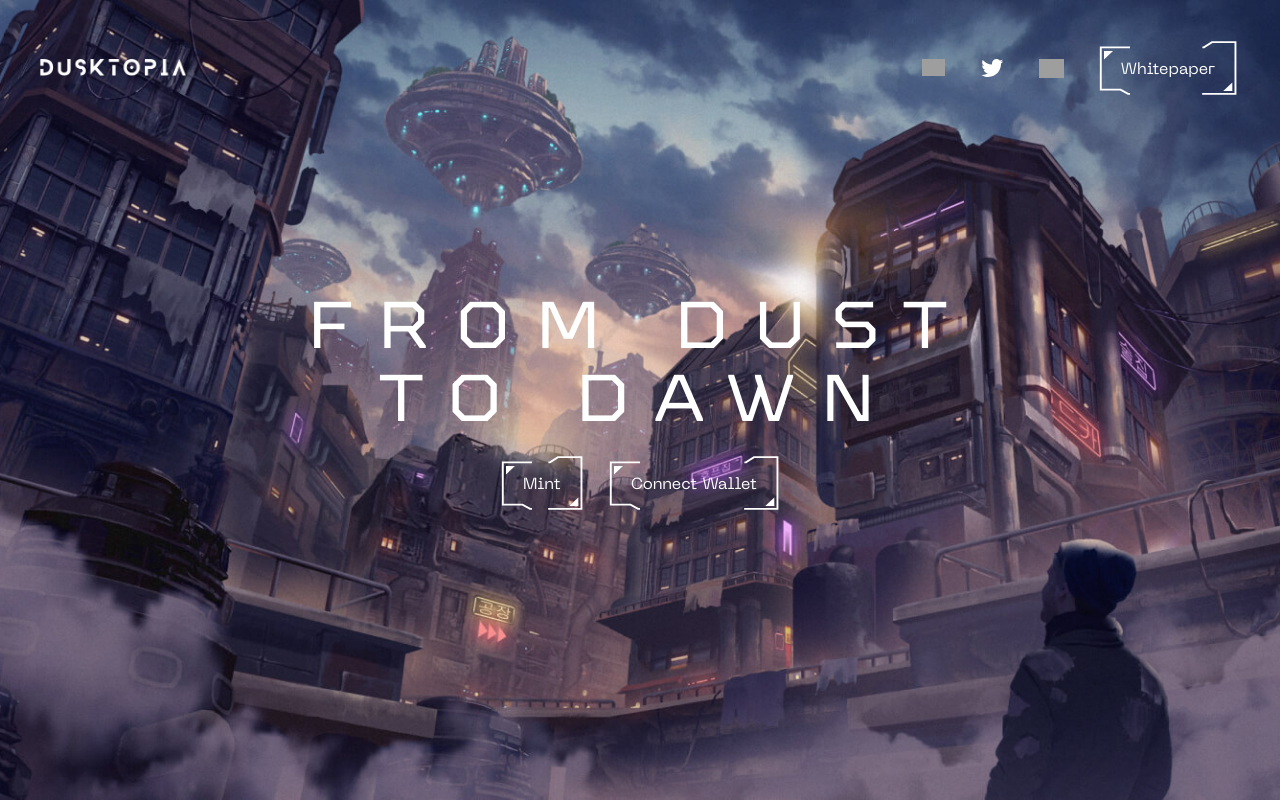
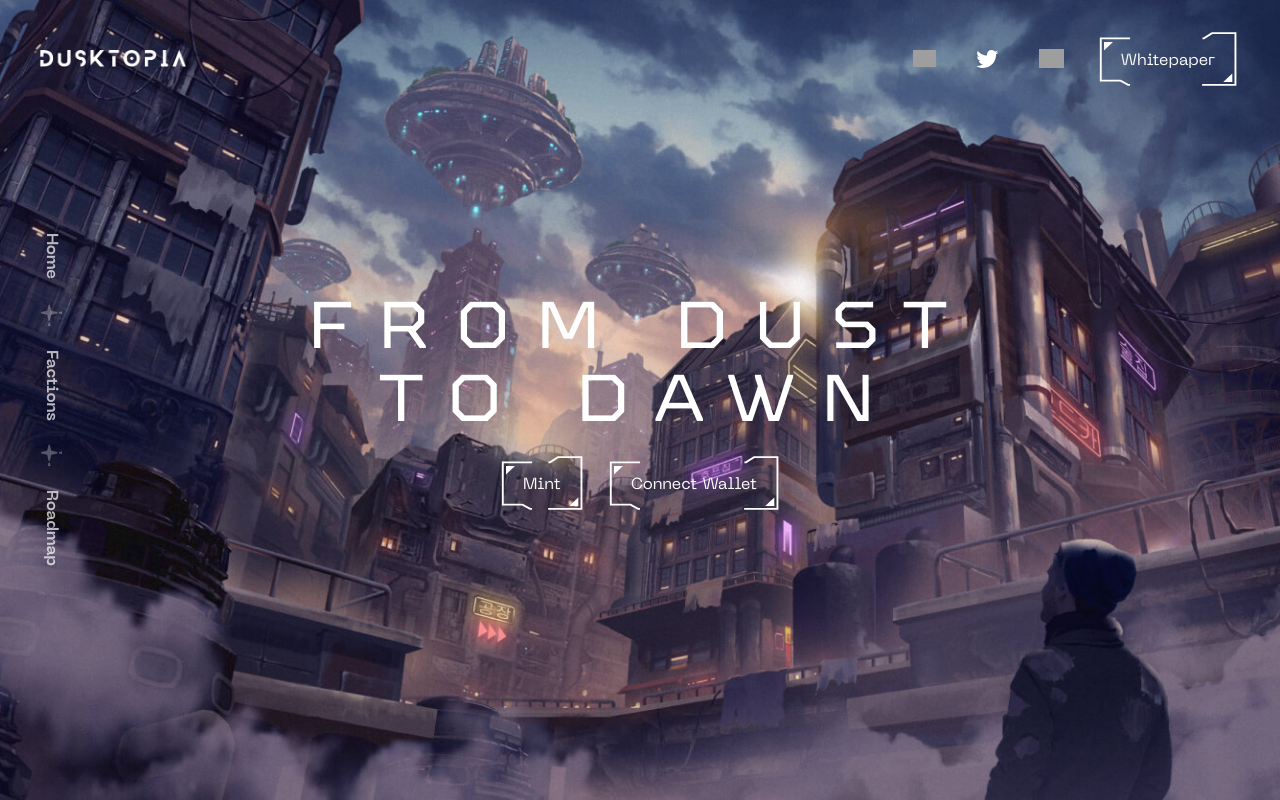
Before and after one commit to bumlu/space-sidee, a Next.js app: page / in a window 1280 px wide. Built offline with nearby package versions, Linux system fonts and the light colour scheme; grey boxes are pictures that could not be loaded.

Commit message:
done first screen

```diff
--- a/components/Navigation/index.tsx
+++ b/components/Navigation/index.tsx
@@ -1,5 +1,7 @@
 import Link from "next/link";
+import cl from "classnames";
 import styles from "./style.module.scss";
+import { Fragment } from "react";
 
 interface NavigationProps {}
 
@@ -8,30 +10,38 @@ const links = [
     id: 1,
     title: "Home",
     href: "/",
+    active: true,
   },
   {
     id: 2,
     title: "Factions",
     href: "/",
+    active: false,
   },
   {
     id: 3,
     title: "Roadmap",
     href: "/",
+    active: false,
   },
 ];
 export const Navigation: React.FC<NavigationProps> = () => {
   return (
     <nav className={styles.navigation}>
-      <ul className={styles.navigationList}>
-        {links.map((link) => (
-          <li key={link.id} className={styles.navigationItem}>
-            <Link href={link.href} className={styles.navigationLink}>
-              {link.title}
-            </Link>
-          </li>
-        ))}
-      </ul>
+      {links.map((link, id) => (
+        <Fragment key={link.id}>
+          <Link
+            href={link.href}
+            className={cl(
+              styles.navigationLink,
+              link.active && styles.navigationLinkActive
+            )}
+          >
+            {link.title}
+          </Link>
+          {id < links.length - 1 && <span className={styles.navigationStar} />}
+        </Fragment>
+      ))}
     </nav>
   );
 };
--- a/components/Navigation/style.module.scss
+++ b/components/Navigation/style.module.scss
@@ -1,13 +1,34 @@
 .navigation {
   font: bold 1.1429rem/1 "NeueMachina", sans-serif;
+  display: flex;
+  align-items: center;
+  position: fixed;
+  left: 2.8571rem;
+  gap: 3vh;
+  writing-mode: vertical-rl;
+  z-index: 9;
 
   &Link {
     color: white;
+    text-decoration: none;
+    opacity: 0.7;
+    transition: all 0.3s;
+    padding: 1 0rem;
+    left: 2.4rem;
   }
-  &:hover {
+  &:hover,
+  &:visited {
+    color: white;
+    opacity: 1;
   }
 
-  &:visited {
-    color: white;
+  &Active {
+    opacity: 1;
+  }
+  &Star {
+    display: block;
+    width: 1.5714rem;
+    height: 1.5714rem;
+    background: url("./images/star.svg");
   }
 }
--- a/components/SocialNetworks/style.module.scss
+++ b/components/SocialNetworks/style.module.scss
@@ -1,6 +1,7 @@
 .socialNetworks {
   display: flex;
-  gap: 2.4rem;
+  gap: 3vw;
+  transition: all 0.3s;
 
   &Item {
   }
@@ -14,9 +15,12 @@
     background-position: center center;
     background-size: 100% auto;
 
-    :hover,
-    :visited {
+    &:hover,
+    &:visited {
       color: white;
+    }
+    &:hover {
+      opacity: 0.8;
     }
   }
   &Discord {
--- a/pages/index.tsx
+++ b/pages/index.tsx
@@ -15,7 +15,7 @@ export default function Home() {
           <SocialNetworks />
           <Button onClick={() => {}}>Whitepaper</Button>
         </header>
-        {/* <Navigation /> */}
+        <Navigation />
         <div>
           <Title>From dust to&nbsp;dawn</Title>
           <ul className={styles.buttonList}>
--- a/styles/home.module.scss
+++ b/styles/home.module.scss
@@ -2,7 +2,7 @@
   height: 100vh;
   padding: 2.1429rem 2.8571rem;
   box-sizing: border-box;
-  min-height: 500px;
+  min-height: 600px;
 
   &Main {
     background: url("/bg/screen_1_main.jpg") center no-repeat no-repeat;
@@ -21,7 +21,7 @@
   align-items: center;
   gap: 2.2857rem;
   position: absolute;
-  top: 2.8571rem;
+  top: 2.2rem;
   left: 2.8571rem;
   right: 2.8571rem;
   z-index: 9;
```
